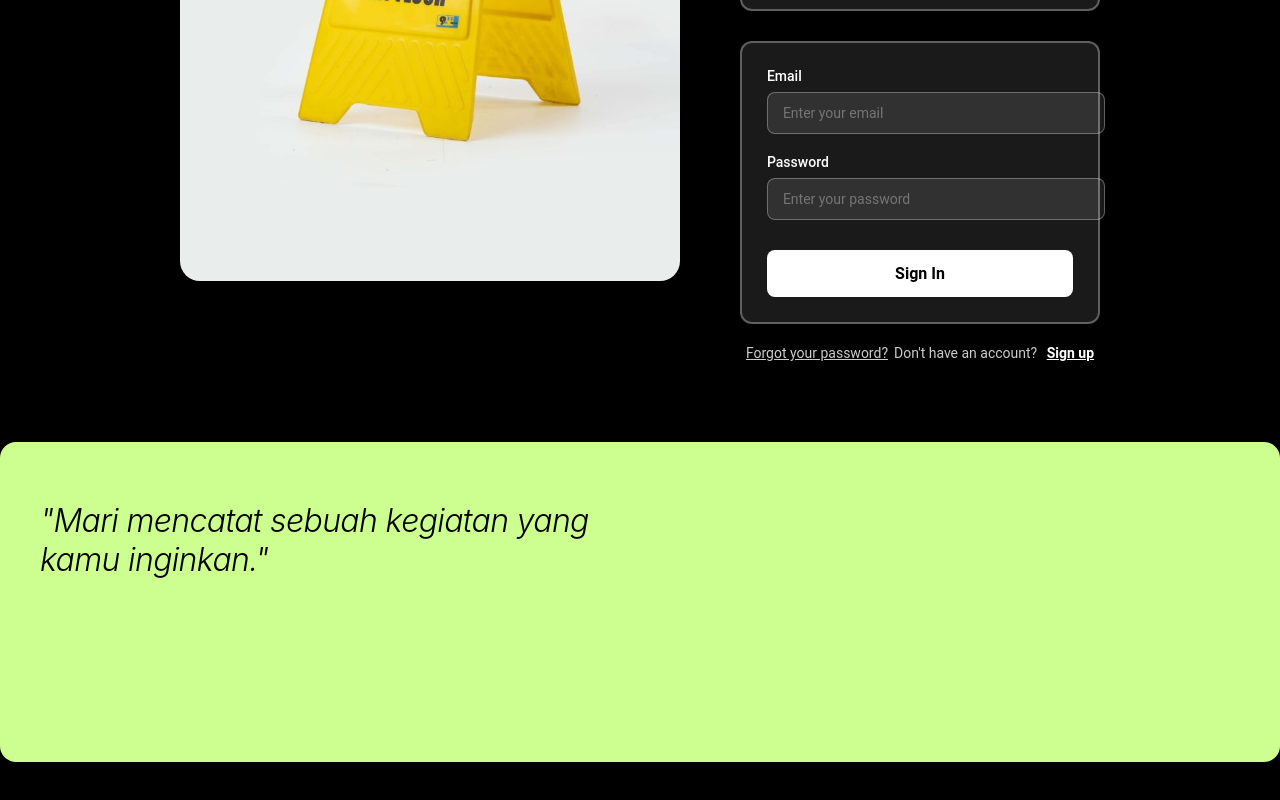
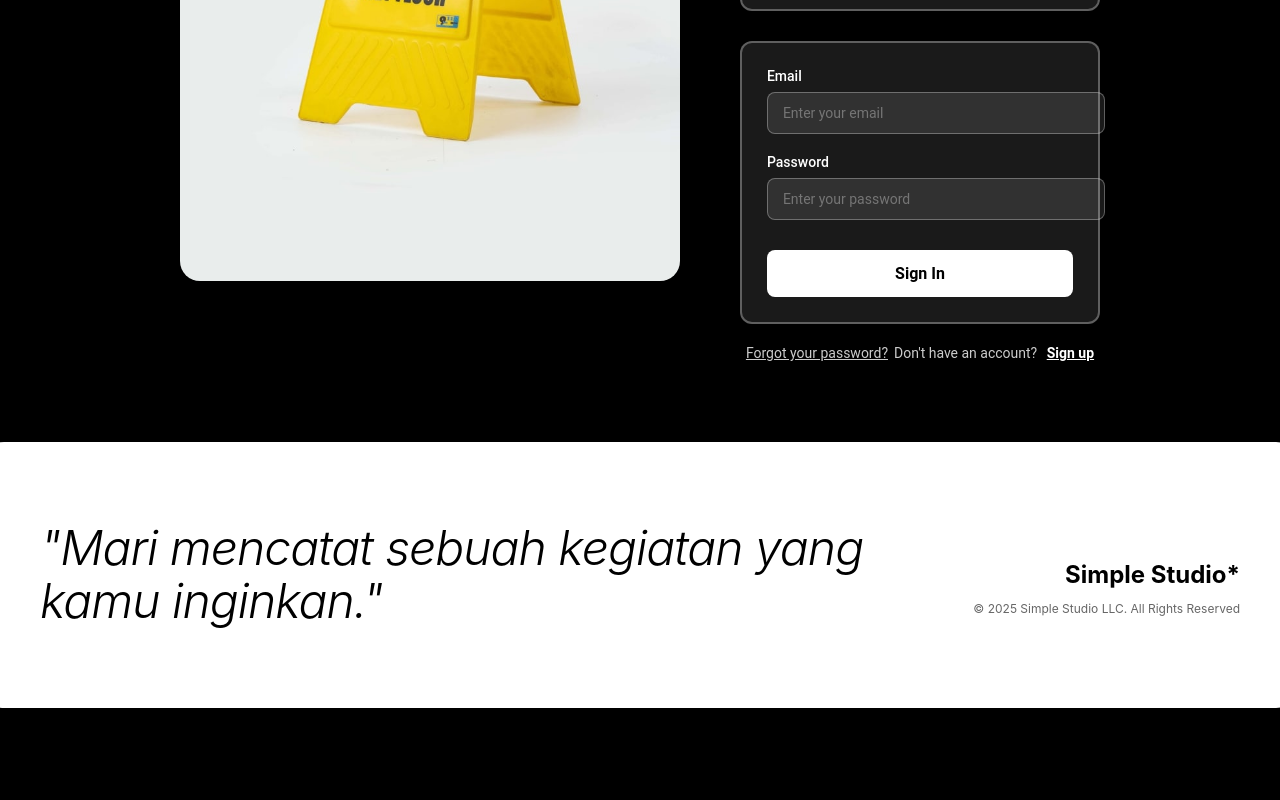
Before and after one commit to vinividivicilala/lolo, a Next.js app in the folder faq/: page /signin in a window 1280 px wide. Shown: the part 459-1259 px from the top of the page. After the commit the page ends 1207 px from the top, so only its background shows below. Built offline with nearby package versions, Linux system fonts and the light colour scheme.

Commit message:
Update page.tsx

```diff
--- a/faq/app/signin/page.tsx
+++ b/faq/app/signin/page.tsx
@@ -391,37 +391,63 @@ export default function SignInPage({ onClose, onSwitchToSignUp, onSwitchToForgot
         </div>
       </div>
 
-      {/* Card Baru dengan Design Minimalis */}
+      {/* Card dengan Design Tetap Sama (Seperti Sebelumnya) */}
       <div
         style={{
           width: '100%',
           maxWidth: '1200px',
-          backgroundColor: '#CCFF90', // Warna hijau stabilo
+          backgroundColor: '#ffffff',
           color: '#000000',
-          padding: '60px 40px',
-          borderRadius: '16px',
+          padding: '80px 60px',
+          borderRadius: '24px',
+          display: 'flex',
+          justifyContent: 'space-between',
+          alignItems: 'flex-start',
+          gap: '60px',
           fontFamily: "'Inter', sans-serif",
-          boxShadow: '0 4px 20px rgba(0,0,0,0.1)',
-          minHeight: '200px',
-          display: 'flex',
-          alignItems: 'flex-start',
+          boxShadow: '0 10px 30px rgba(0,0,0,0.1)',
         }}
       >
-        {/* Teks di pojok kiri */}
+        {/* Left Section - Teks Besar di Pojok Kiri */}
+        <div style={{ flex: '1' }}>
           <p
             style={{
-            fontSize: '32px',
+              fontSize: '48px',
               fontWeight: '300', // Font minimalis dan tipis
-            lineHeight: '1.2',
+              lineHeight: '1.1',
               margin: '0',
               letterSpacing: '-0.02em',
               fontStyle: 'italic', // Gaya minimalis
-            maxWidth: '600px',
             }}
           >
             "Mari mencatat sebuah kegiatan yang kamu inginkan."
           </p>
         </div>
+
+        {/* Right Section - Studio Info (Tetap Ada) */}
+        <div style={{
+          textAlign: 'right',
+          alignSelf: 'flex-end',
+        }}>
+          <p
+            style={{
+              fontSize: '24px',
+              fontWeight: 'bold',
+              marginBottom: '10px',
+            }}
+          >
+            Simple Studio*
+          </p>
+          <p
+            style={{
+              fontSize: '12px',
+              opacity: '0.6',
+            }}
+          >
+            © 2025 Simple Studio LLC. All Rights Reserved
+          </p>
+        </div>
+      </div>
     </div>
   );
 }
```
Lines whose indentation alone changed are shown as unchanged.
